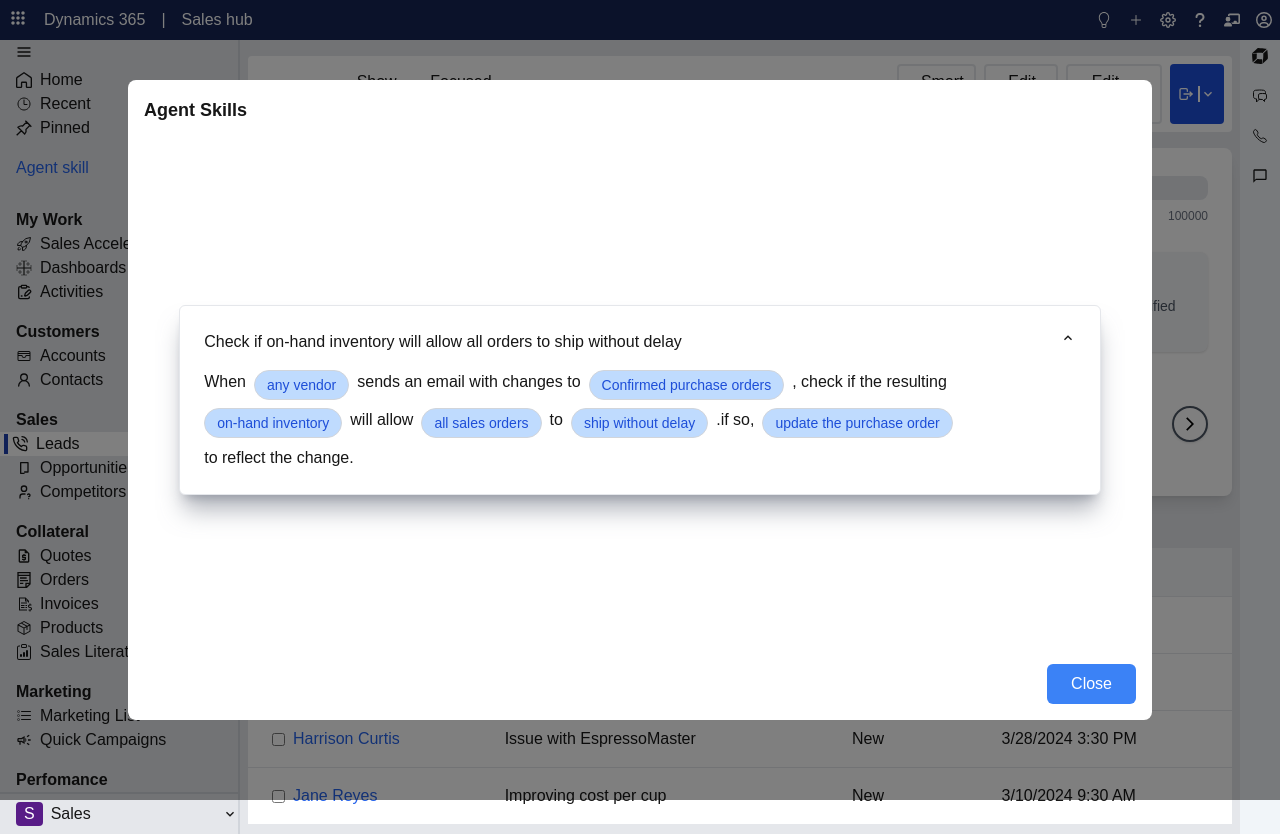
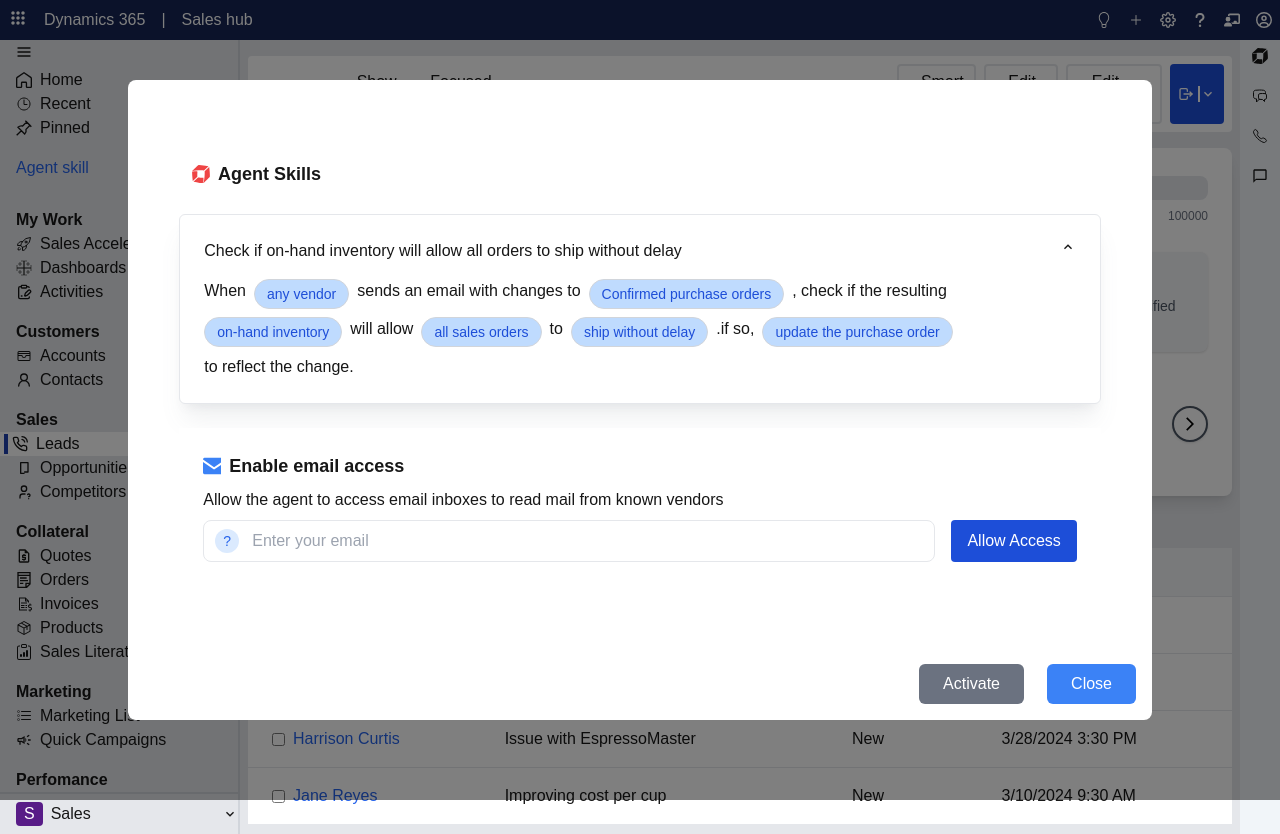
Before and after one commit to Mikeonweb/CRM-Dashboard, a Next.js app: page / in a window 1280 px wide. Both pictures are taken after a click on the element "Agent skill". Built offline with nearby package versions, Linux system fonts and the light colour scheme.

Commit message:
made changes in agent skill popup

```diff
--- a/package.json
+++ b/package.json
@@ -10,6 +10,7 @@
   },
   "dependencies": {
     "@headlessui/react": "^2.2.0",
+    "lucide-react": "^0.469.0",
     "next": "15.1.1",
     "react": "^19.0.0",
     "react-dom": "^19.0.0",
--- a/src/app/page.js
+++ b/src/app/page.js
@@ -1,6 +1,7 @@
 "use client";
 
 import React, { useState } from "react";
+import { X } from "lucide-react";
 import LeadsTable from "../components/LeadsTable";
 import UserModal from "../components/UserModal";
 import InsightPanel from "../components/InsightPanel";
@@ -21,7 +22,7 @@
   HiOutlineChatBubbleLeftRight,
 } from "react-icons/hi2";
 import { GiJerusalemCross } from "react-icons/gi";
-import { SiDynatrace } from "react-icons/si";
+import { SiDynatrace, SiMailboxdotorg } from "react-icons/si";
 import {
   LuClipboardPenLine,
   LuUserRound,
@@ -42,7 +43,8 @@
   MdEditRoad,
   MdOutlineAvTimer,
   MdOutlineDelete,
-  MdChatBubbleOutline, MdKeyboardArrowUp
+  MdChatBubbleOutline,
+  MdKeyboardArrowUp,
 } from "react-icons/md";
 import { FcCollaboration } from "react-icons/fc";
 import { PiPackage } from "react-icons/pi";
@@ -116,6 +118,17 @@
     qualifiedAmount: 10000,
     leadsAmount: 5000,
     topLeads: 20,
+  };
+
+  // Agent skill Email field
+  const [email, setEmail] = useState("");
+
+  const getInitial = (email) => {
+    return email ? email[0].toUpperCase() : "?";
+  };
+
+  const handleClear = () => {
+    setEmail("");
   };
 
   const userProfiles = [
@@ -207,15 +220,16 @@
               >
                 {/* White parent Background Wrapper */}
                 <div className="bg-white h-[80%] w-[80%] rounded-lg flex flex-col items-center justify-center relative">
-
                   {/* Header aligned top-left */}
-      <div className="absolute top-4 left-4">
-        <h3 className="font-bold text-lg">Agent Skills</h3>
+                  <div className="absolute top-20 left-16">
+                    <h3 className="flex items-center gap-2 font-bold text-lg">
+                      <SiDynatrace className="text-red-500" /> Agent Skills
+                    </h3>
                   </div>
 
                   {/* Modal Content Wrapper */}
                   <div
-        className="bg-white border border-gray-200 shadow-xl shadow-gray-500/50 rounded-md p-6 w-96 md:w-[90%] max-w-[90%] transform transition-transform duration-300 z-60 relative flex flex-col"
+                    className="bg-white border border-gray-200 shadow-xl shadow-gray-500/10 rounded-md p-6 w-96 md:w-[90%] max-w-[90%] transform transition-transform duration-300 z-60 relative flex flex-col"
                     style={{
                       opacity: isAgentSkillOpen ? 1 : 0,
                       transform: isAgentSkillOpen ? "scale(1)" : "scale(0.95)",
@@ -223,8 +237,13 @@
                     onClick={(e) => e.stopPropagation()} // Prevent closing on inner click
                   >
                     <div className="flex justify-between">
-          <h3 className="">Check if on-hand inventory will allow all orders to  ship without delay</h3>
-          <p><MdKeyboardArrowUp /></p>
+                      <h3 className="">
+                        Check if on-hand inventory will allow all orders to ship
+                        without delay
+                      </h3>
+                      <p>
+                        <MdKeyboardArrowUp />
+                      </p>
                     </div>
                     {/* Static Skills List */}
                     <div className="flex flex-wrap gap-2 justify-start mt-4">
@@ -256,6 +275,59 @@
                     </div>
                   </div>
 
+                  {/* Modal Content Wrapper */}
+                  <div
+                    className="bg-white mt-6 p-6 w-96 md:w-[90%] max-w-[90%] transform transition-transform duration-300 z-60 relative flex flex-col"
+                    style={{
+                      opacity: isAgentSkillOpen ? 1 : 0,
+                      transform: isAgentSkillOpen ? "scale(1)" : "scale(0.95)",
+                    }}
+                    onClick={(e) => e.stopPropagation()} // Prevent closing on inner click
+                  >
+                    <div className="">
+                      <h3 className="flex items-center gap-2 font-bold text-lg">
+                        <SiMailboxdotorg className="text-blue-500" /> Enable
+                        email access
+                      </h3>
+                      <p className="py-2">
+                        Allow the agent to access email inboxes to read mail
+                        from known vendors
+                      </p>
+                    </div>
+                    {/* Static Skills List */}
+                    <div className="flex w-full gap-4">
+                      <div className="relative flex items-center flex-1">
+                        {/* Initial Letter Avatar */}
+                        <div className="absolute left-3 flex items-center justify-center w-6 h-6 rounded-full bg-blue-100 text-blue-600 text-sm font-medium">
+                          {getInitial(email)}
+                        </div>
+
+                        {/* Email Input */}
+                        <input
+                          type="email"
+                          value={email}
+                          onChange={(e) => setEmail(e.target.value)}
+                          placeholder="Enter your email"
+                          className="w-full pl-12 pr-10 py-2 border rounded-lg focus:ring-2 focus:ring-blue-500 focus:border-blue-500 outline-none"
+                        />
+
+                        {/* Clear Button */}
+                        {email && (
+                          <button
+                            onClick={handleClear}
+                            className="absolute right-3 p-1 rounded-full hover:bg-gray-100"
+                            aria-label="Clear email"
+                          >
+                            <X size={16} className="text-gray-500" />
+                          </button>
+                        )}
+                      </div>
+                      <button className="bg-blue-700 px-4 py-2 rounded text-white hover:bg-blue-800 whitespace-nowrap">
+                        Allow Access
+                      </button>
+                    </div>
+                  </div>
+
                   {/* Close button at the bottom-right */}
                   <button
                     className="absolute bottom-4 right-4 px-6 py-2 bg-blue-500 text-white rounded-md hover:bg-blue-600"
@@ -263,17 +335,15 @@
                   >
                     Close
                   </button>
+                  <button
+                    className="absolute bottom-4 right-32 px-6 py-2 bg-gray-500 text-white rounded-md hover:bg-gray-600"
+                    onClick={() => setAgentSkillOpen(false)}
+                  >
+                    Activate
+                  </button>
                 </div>
               </div>
             )}
-
-
-
-
-
-
-
-
           </div>
 
           <div className="py-2 pl-4">
```
Also changed, not shown: 1 other file (tests, documents, lock files or other folders). Lines whose indentation alone changed are shown as unchanged.
